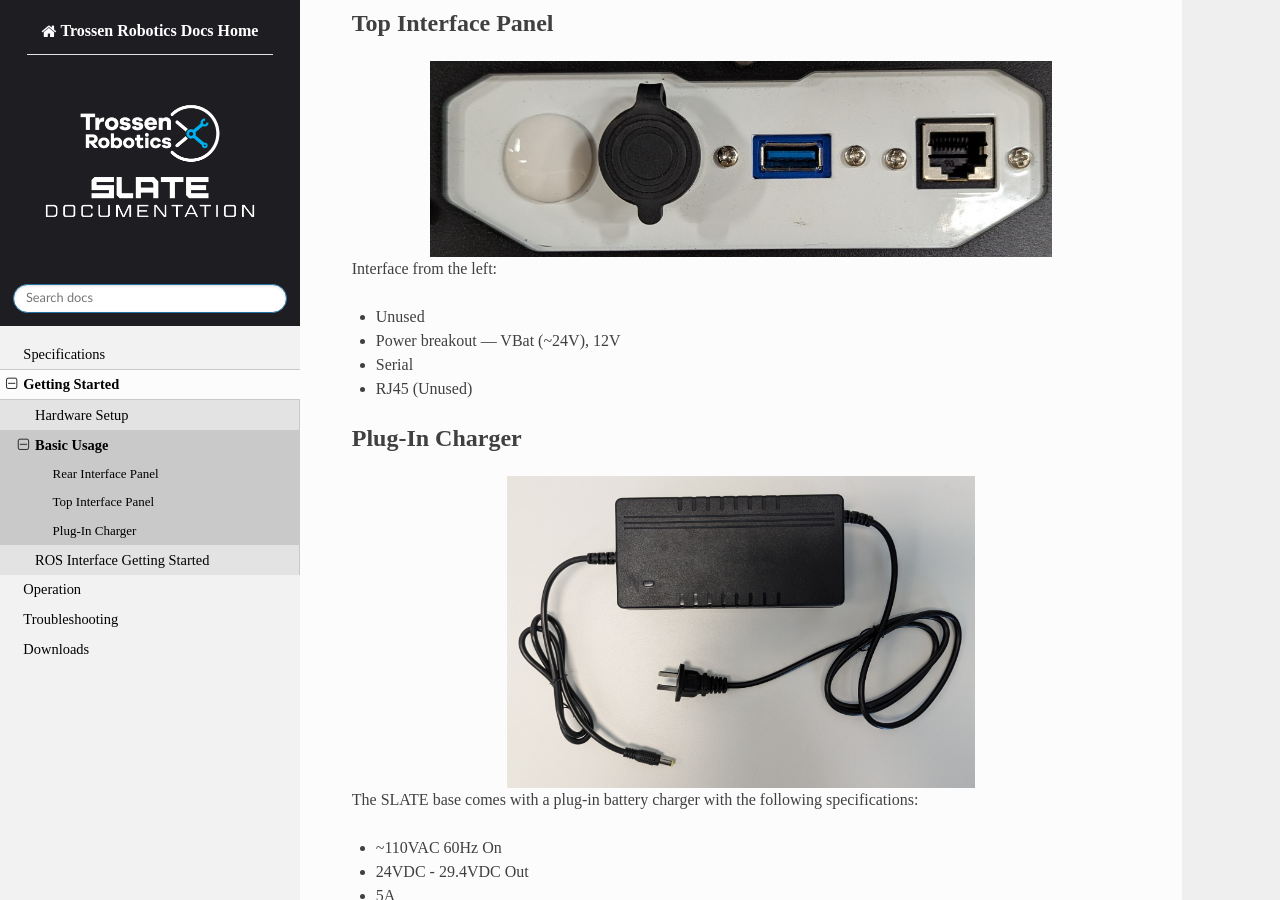
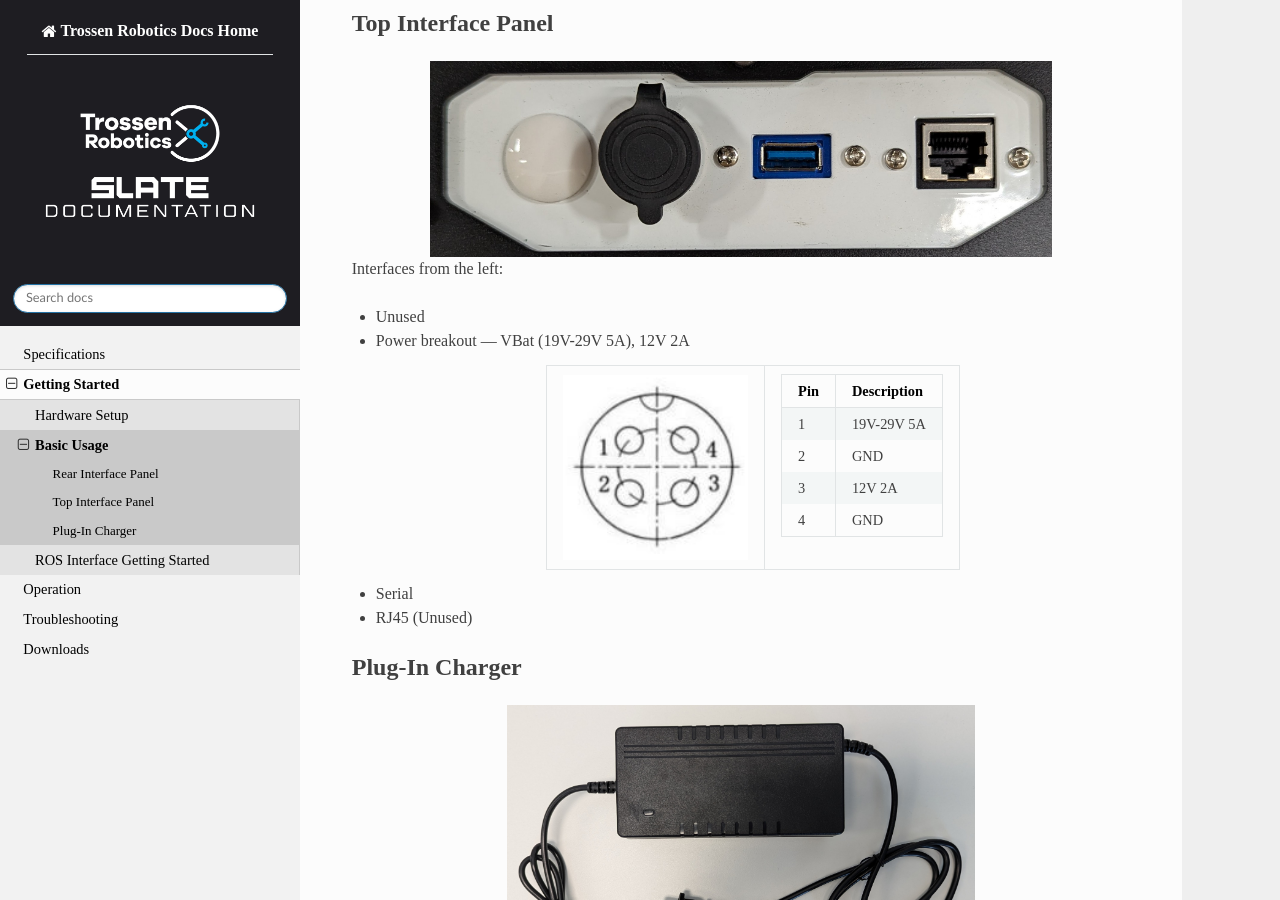
Before and after one commit to TrossenRobotics/slate_docs, a Sphinx documentation site: the page built from docs/getting_started/basic_usage.rst, in a window 1280 px wide and 900 px high, scrolled down 542 px. Built offline with Sphinx 7.4.7 and the Read the Docs theme 2.0.0, drawn with Linux system fonts in a browser that asks for light colours; some web fonts are replaced.

Commit message:
Add power breakout description

```diff
--- a/docs/getting_started/basic_usage.rst
+++ b/docs/getting_started/basic_usage.rst
@@ -23,10 +23,33 @@
   :align: center
   :width: 80%
 
-Interface from the left:
+Interfaces from the left:
 
 * Unused
-* Power breakout — VBat (~24V), 12V
+* Power breakout — VBat (19V-29V 5A), 12V 2A
+
+  .. list-table::
+    :align: center
+
+    * - .. image:: images/power_breakout_pinout.png
+          :align: center
+          :width: 185px
+
+      - .. list-table::
+          :header-rows: 1
+          :align: center
+
+          * - Pin
+            - Description
+          * - 1
+            - 19V-29V 5A
+          * - 2
+            - GND
+          * - 3
+            - 12V 2A
+          * - 4
+            - GND
+
 * Serial
 * RJ45 (Unused)
 
```
Also changed, not shown: docs/getting_started/images/power_breakout_pinout.png (added).
